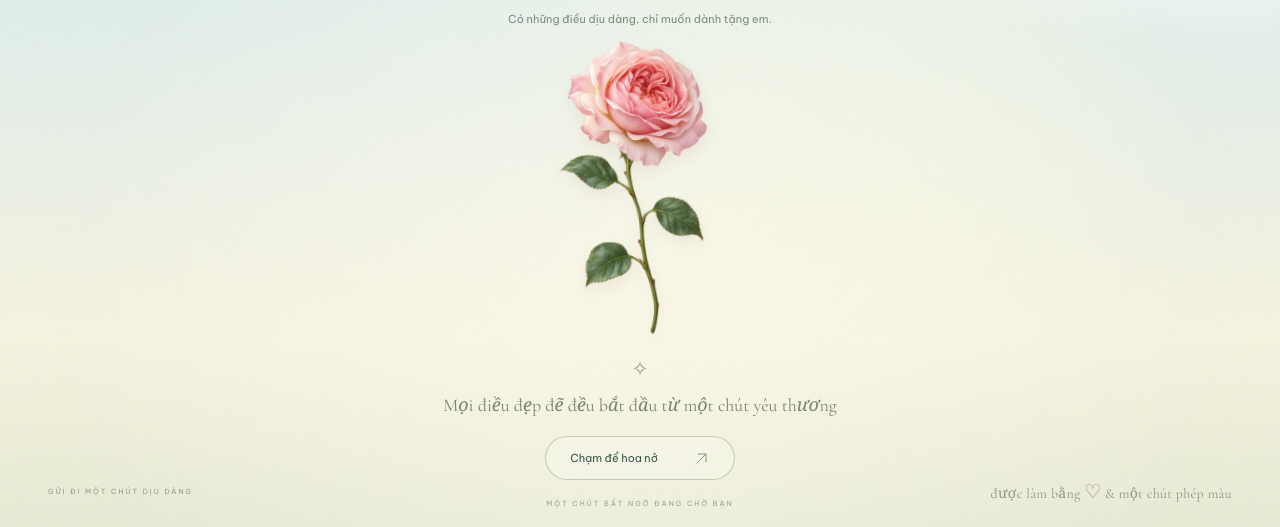
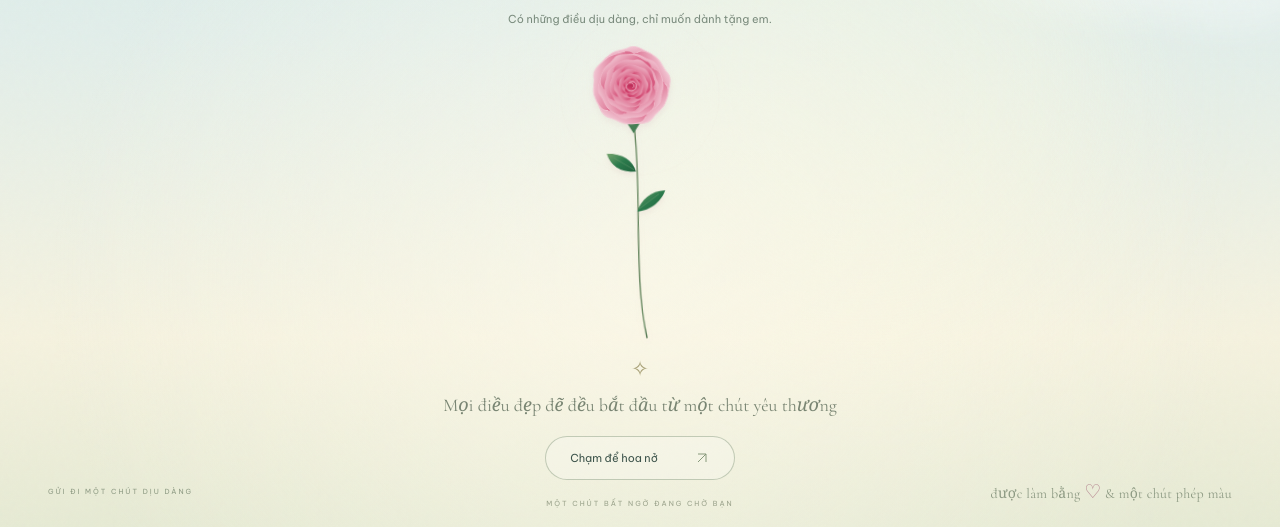
Before and after one commit to Hataianh/from-HTA-with-love, a website built with Vite: page index.html in a window 1280 px wide. Shown: the part 293-820 px from the top of the page. Built offline with nearby package versions, Linux system fonts and the light colour scheme.

Commit message:
Match reference roses with soft layered petals and slender stems

```diff
--- a/src/main.js
+++ b/src/main.js
@@ -23,25 +23,46 @@ const reduceMotion = matchMedia('(prefers-reduced-motion: reduce)').matches;
 let bloomed = false;
 let bloomTimer;
 
-// The transparent botanical artwork is bundled locally, with color applied only
-// to the blossom so each plant keeps its natural green stem and leaves.
-const roseImage = new URL('./assets/garden-rose.webp', import.meta.url).href;
-function roseArt(tone = 0, seed = 0) {
-  const mirrored = seed % 3 === 0 ? -1 : 1;
-  return `<span class="rose-plant" style="--rose-tone:${tone}deg;--rose-mirror:${mirrored}"><img class="rose-base" src="${roseImage}" alt="" draggable="false"/><img class="rose-tint" src="${roseImage}" alt="" draggable="false"/></span>`;
+// Layered SVG petals reproduce the soft, front-facing roses in the reference.
+// Every blossom has its own gradients; all stems keep their natural green.
+function roseArt(hue = 342, seed = 0, hero = false) {
+  const id = `rose-${seed}`;
+  const hueColor = (light, saturation = 61) => `hsl(${hue} ${saturation}% ${light}%)`;
+  let definitions = '';
+  let petals = '';
+  const radii = [44, 37, 30.5, 24.5, 19, 14.2, 10, 6.5];
+  radii.forEach((radius, layer) => {
+    const count = layer < 3 ? 5 : 4;
+    const light = 76 - layer * 2.1;
+    definitions += `<linearGradient id="${id}-p${layer}" x1=".35" y1="0" x2=".65" y2="1"><stop stop-color="${hueColor(light + 12)}"/><stop offset=".16" stop-color="${hueColor(light + 4)}"/><stop offset=".46" stop-color="${hueColor(light - 9)}"/><stop offset="1" stop-color="${hueColor(light - 17)}"/></linearGradient>`;
+    for (let p = 0; p < count; p++) {
+      const rotation = p * 360 / count + layer * 41 + seed * 7;
+      const skew = Math.sin(seed * 4.1 + p * 1.8 + layer) * 3;
+      // Broad, gently scalloped petal edges; the next whorl covers each base.
+      const edge = 'M-.79-.35C-.87-.5-.69-.69-.58-.77C-.44-.91-.25-.88-.09-.98C.07-1.06.27-.94.41-.85C.6-.78.65-.61.76-.46C.9-.24.7-.06.5.02';
+      const petal = `${edge}C.13.19-.2.2-.44.11C-.62.03-.71-.13-.79-.35Z`;
+      const rim = 'M-.79-.35C-.87-.5-.69-.69-.58-.77C-.44-.91-.25-.88-.09-.98C.07-1.06.27-.94.41-.85C.6-.78.65-.61.76-.46';
+      petals += `<g transform="rotate(${rotation + skew}) scale(${radius})"><path d="${petal}" fill="url(#${id}-p${layer})" stroke="${hueColor(light - 15)}" stroke-opacity=".32" stroke-width=".014"/><path d="${rim}" fill="none" stroke="${hueColor(light + 13, 68)}" stroke-opacity=".82" stroke-width=".024" stroke-linecap="round"/></g>`;
+    }
+  });
+  const bend = Math.sin(seed * 1.7) * 8;
+  const stem = `<path d="M${70 + bend} 340C${56 + bend} 266 80 169 70 82" fill="none" stroke="url(#${id}-stem)" stroke-width="${hero ? 1.5 : 1.15}"/><path d="M72 153C51 154 43 142 40 132C58 132 69 141 72 153Z" fill="url(#${id}-leaf)"/><path d="M72 198C93 196 102 181 104 175C88 175 76 185 72 198Z" fill="url(#${id}-leaf)"/><path d="m70 151-22-14m26 58 23-16" stroke="#8aaa80" stroke-opacity=".6" stroke-width=".6"/>`;
+  const bud = seed > 1 && seed % 9 === 0;
+  const head = bud ? `<g transform="translate(70 61) rotate(-12)"><path d="M0 23C-23 5-22-17-7-31C-8-9 8-10 0 23Z" fill="${hueColor(76)}"/><path d="M0 23C-8 2-1-15 10-26C28-10 19 13 0 23Z" fill="url(#${id}-p2)"/><path d="M0 25C-16 13-16 3-17-5C-8 7-4 11 0 13C6 5 15 0 20-9C20 9 9 21 0 25Z" fill="url(#${id}-leaf)"/></g>` : `<g class="rose-head" transform="translate(70 57)"><path d="m-10 35 11 18 12-18" fill="#467e54"/><g class="rose-petals">${petals}<path d="M-2-4C5-7 9 0 4 4C-2 9-9 1-3-3C1-5 5-1 2 2" fill="none" stroke="${hueColor(84)}" stroke-width=".75" stroke-linecap="round"/></g></g>`;
+  return `<svg class="rose-vector" viewBox="0 0 140 340" xmlns="http://www.w3.org/2000/svg" aria-hidden="true"><defs>${definitions}<linearGradient id="${id}-stem"><stop stop-color="#507249"/><stop offset=".6" stop-color="#73936b"/><stop offset="1" stop-color="#416942"/></linearGradient><linearGradient id="${id}-leaf" x2="1" y2="1"><stop stop-color="#76a46e"/><stop offset=".5" stop-color="#2b7a4c"/><stop offset="1" stop-color="#21643e"/></linearGradient></defs>${stem}${head}</svg>`;
 }
-$('hero-art').innerHTML = roseArt(0, 1);
+$('hero-art').innerHTML = roseArt(342, 1, true);
 let randomSeed = 42;
 function random() { randomSeed = (randomSeed * 16807) % 2147483647; return (randomSeed - 1) / 2147483646; }
-const roseTones = [-9, -4, 0, 0, 7, 15, 23, 32];
+const roseTones = [338, 344, 350, 18, 28, 84, 96, 192, 202];
 const garden = $('garden');
 for (let i = 0; i < 64; i++) {
   const flower = document.createElement('div');
   flower.className = `garden-flower ${i < 22 ? 'garden-back' : 'garden-front'}`;
   const row = i < 22 ? 0 : i < 44 ? 1 : 2;
   const left = ((i % 22) / 21) * 108 - 4 + (random() - .5) * 4;
-  const height = 210 + random() * 145 + row * 18;
-  flower.style.cssText = `--left:${left}%;--height:${height}px;--bottom:${-75 - row * 61 + random() * 50}px;--delay:${(Math.abs(left - 50) * .022 + random() * .65).toFixed(2)}s;--sway:${3 + random() * 3}s;--tilt:${(random() - .5) * 18}deg;z-index:${row + 1}`;
+  const height = 210 + random() * 130 + row * 14;
+  flower.style.cssText = `--left:${left}%;--height:${height}px;--bottom:${-40 - row * 65 + random() * 35}px;--delay:${(Math.abs(left - 50) * .022 + random() * .65).toFixed(2)}s;--sway:${3 + random() * 3}s;--tilt:${(random() - .5) * 18}deg;z-index:${row + 1}`;
   flower.innerHTML = `<div class="flower-sway">${roseArt(roseTones[Math.floor(random() * roseTones.length)], i + 2)}</div>`;
   garden.appendChild(flower);
 }
```
Also changed, not shown: README.md, src/assets/garden-rose.webp (deleted), src/style.css.
